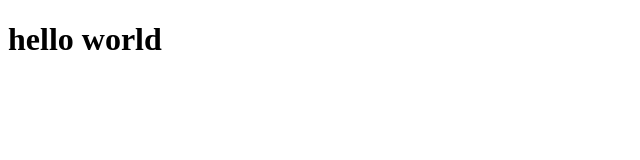
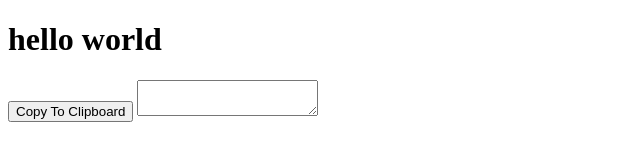
Before and after one commit to bryan-at-looker/excel, a plain HTML site: page index.html in a window 1280 px wide. Shown: the whole page, without its empty margins (0-640 px from the left). Drawn offline with nearby package versions, Linux system fonts and the light colour scheme.

Commit message:
copy to clipboard

```diff
--- a/index.html
+++ b/index.html
@@ -12,6 +12,14 @@
            return decodeURI(results[1]) || 0;
         }
       }
+      copyText = function(){
+          var copyText = document.getElementById("myInput");
+          /* Select the text field */
+          copyText.select();
+          /* Copy the text inside the text field */
+          document.execCommand("copy");
+      }
+
       var codeString = urlParam('code');
       document.getElementById("codeString").innerHTML = codeString
     });
@@ -20,4 +28,5 @@
 </header>
 
 <h1>hello world </h1>
-<div id="codeString"></div>
+<button onclick="copyText()" height="50px" width="100px">Copy To Clipboard</button>
+<textarea id="codeString" height="50px" width="200px"></textarea>
```
Lines whose indentation alone changed are shown as unchanged.
